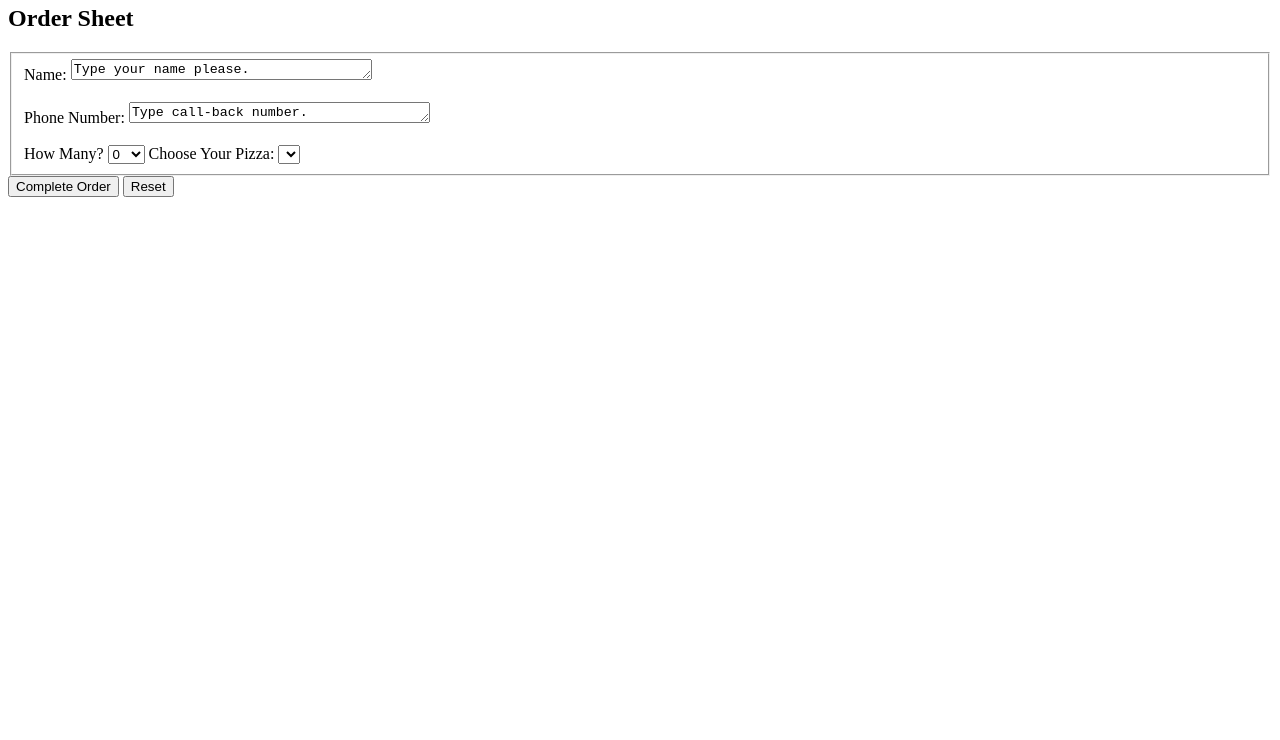
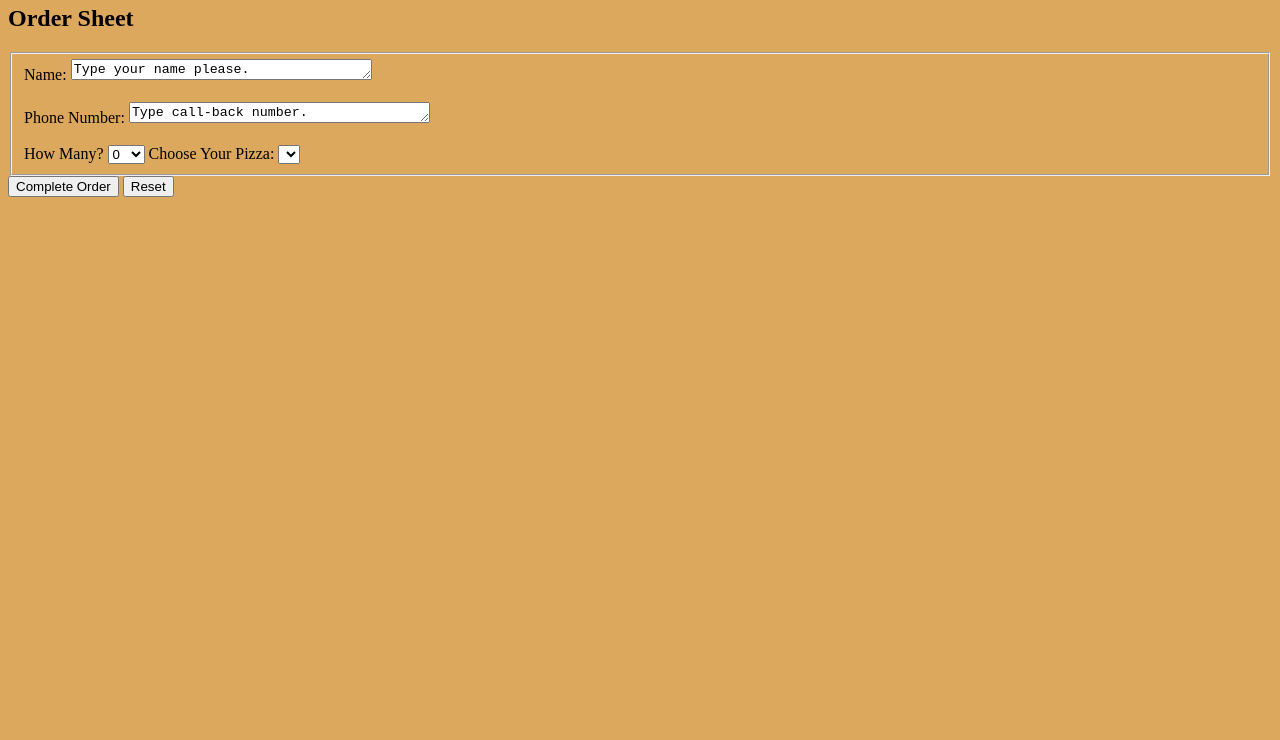
Before and after one commit to coffeebee/CheechsPizza, a plain HTML site: page index.html in a window 1280 px wide. Shown: the part 60-800 px from the top of the page. Drawn offline with Linux system fonts and the light colour scheme.

Commit message:
added color in css as example

```diff
--- a/styles.css
+++ b/styles.css
@@ -4,5 +4,6 @@ h1{
 	text-align: center;
 }
 body{
+background-color: #dca85e;
 
 }
```
Also changed, not shown: index.html (+2 -1 lines), pizzaPic.jpg (added).
